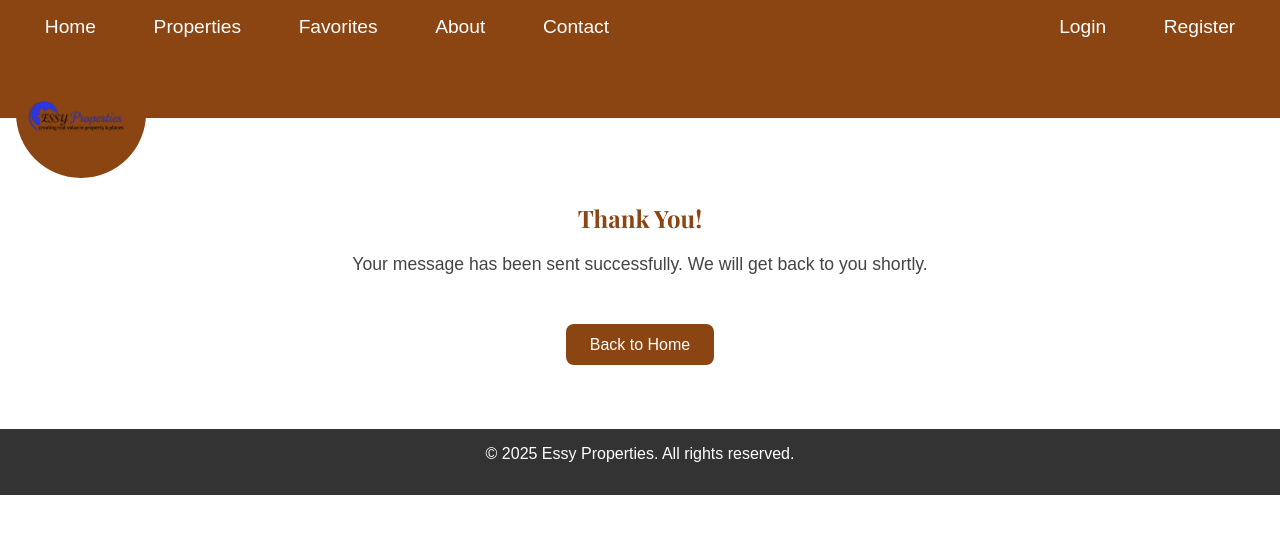
After one commit to frankmuriithi/Lishya, a Django app: page /contact/success/ in a window 1280 px wide. The commit adds this page. Shown: the top 534 px of the page. Run offline with Django 5.2, Linux system fonts and the light colour scheme.

Commit message:
another commit

```diff
--- a/Realestate/settings.py
+++ b/Realestate/settings.py
@@ -116,6 +116,6 @@ EMAIL_BACKEND = 'django.core.mail.backends.smtp.EmailBackend'
 EMAIL_HOST = 'smtp.gmail.com'
 EMAIL_PORT = 587
 EMAIL_USE_TLS = True
-EMAIL_HOST_USER = 'frankmuriithi2001@gmail.com'  # ✅ Replace with your sender email
-EMAIL_HOST_PASSWORD = 'kxod vfpx lear caqx'       # ✅ Use App Password from Gmail
+EMAIL_HOST_USER = 'prestigeproperties2030@gmail.com'  # ✅ Replace with your sender email
+EMAIL_HOST_PASSWORD = 'mwyz pbzu klue dyab'       # ✅ Use App Password from Gmail
 DEFAULT_FROM_EMAIL = EMAIL_HOST_USER
--- /dev/null
+++ b/mainapp/templates/mainapp/contact_success.html
@@ -0,0 +1,10 @@
+{% extends 'mainapp/base.html' %}
+{% block title %}Message Sent{% endblock %}
+
+{% block content %}
+<div style="text-align: center; padding: 4rem 1rem;">
+  <h2 style="color: #8B4513; font-family: 'Playfair Display', serif;">Thank You!</h2>
+  <p style="font-size: 1.1rem; color: #444;">Your message has been sent successfully. We will get back to you shortly.</p>
+  <a href="{% url 'index' %}" style="margin-top: 2rem; display: inline-block; padding: 0.7rem 1.5rem; background: #8B4513; color: white; border-radius: 8px; text-decoration: none;">Back to Home</a>
+</div>
+{% endblock %}
--- a/mainapp/templates/mainapp/subscribe.html
+++ b/mainapp/templates/mainapp/subscribe.html
@@ -3,11 +3,6 @@
 {% block content %}
 <div style="max-width:600px; margin:2rem auto; padding:2rem; background:#f8f8f8; border-radius:8px; text-align:center;">
   <h2 style="color:#8B4513;">Join Our Mailing List</h2>
-  {% if messages %}
-    {% for message in messages %}
-      <p style="color:green;">{{ message }}</p>
-    {% endfor %}
-  {% endif %}
   <form method="post" style="margin-top:1rem;">
     {% csrf_token %}
     <input type="email" name="email" placeholder="Your email address" required
--- a/mainapp/urls.py
+++ b/mainapp/urls.py
@@ -50,5 +50,6 @@ urlpatterns = [
     path('reset/<uidb64>/<token>/', auth_views.PasswordResetConfirmView.as_view(template_name='mainapp/password_reset_confirm.html'), name='password_reset_confirm'),
     path('reset/done/', auth_views.PasswordResetCompleteView.as_view(template_name='mainapp/password_reset_complete.html'), name='password_reset_complete'),
 
-
+    # ... other routes ...
+    path('contact/success/', views.contact_success, name='contact_success'),
 ]
--- a/mainapp/views.py
+++ b/mainapp/views.py
@@ -230,8 +230,13 @@ def meeting_request(request, property_id):
         return redirect('property_detail', pk=property_id)
     return render(request, 'mainapp/meeting_request.html', {'property': prop})
 
+
+def contact_success(request):
+    return render(request, 'mainapp/contact_success.html')
+
+
+
 # ==================== Contact Page ====================
-
 def contact_page(request):
     """
     Display a contact page with a simple form allowing visitors
@@ -250,13 +255,13 @@ def contact_page(request):
                 send_mail(
                     subject,
                     full_message,
-                    email,  # From user's email
-                    ['frankmuriithi2001@gmail.com'],  # ✅ Replace with your actual receiving email
+                    email,  # Sender's email
+                    ['prestigeproperties2030@gmail.com'],  # ✅ Receiver's email
                     fail_silently=False,
                 )
-                messages.success(request, "Thanks for reaching out! Your message has been sent.")
+                return redirect('contact_success')  # Redirect if sent successfully
             except Exception as e:
-                messages.error(request, f"Failed to send message: {e}")
+                messages.error(request, "Failed to send your message. Please try again later.")
         else:
             messages.error(request, "Please fill all the fields before submitting!")
 
```
Also changed, not shown: db.sqlite3.
